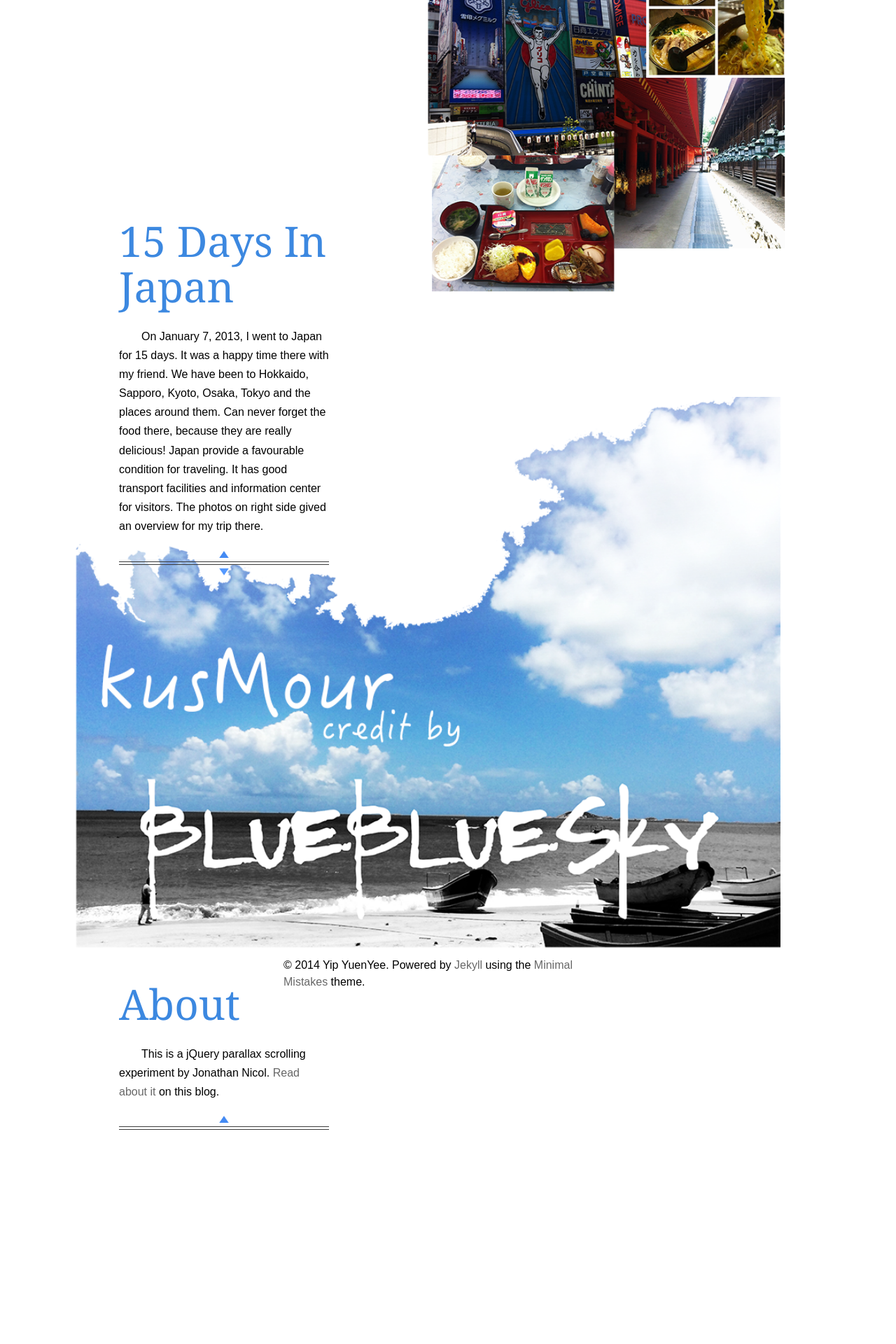
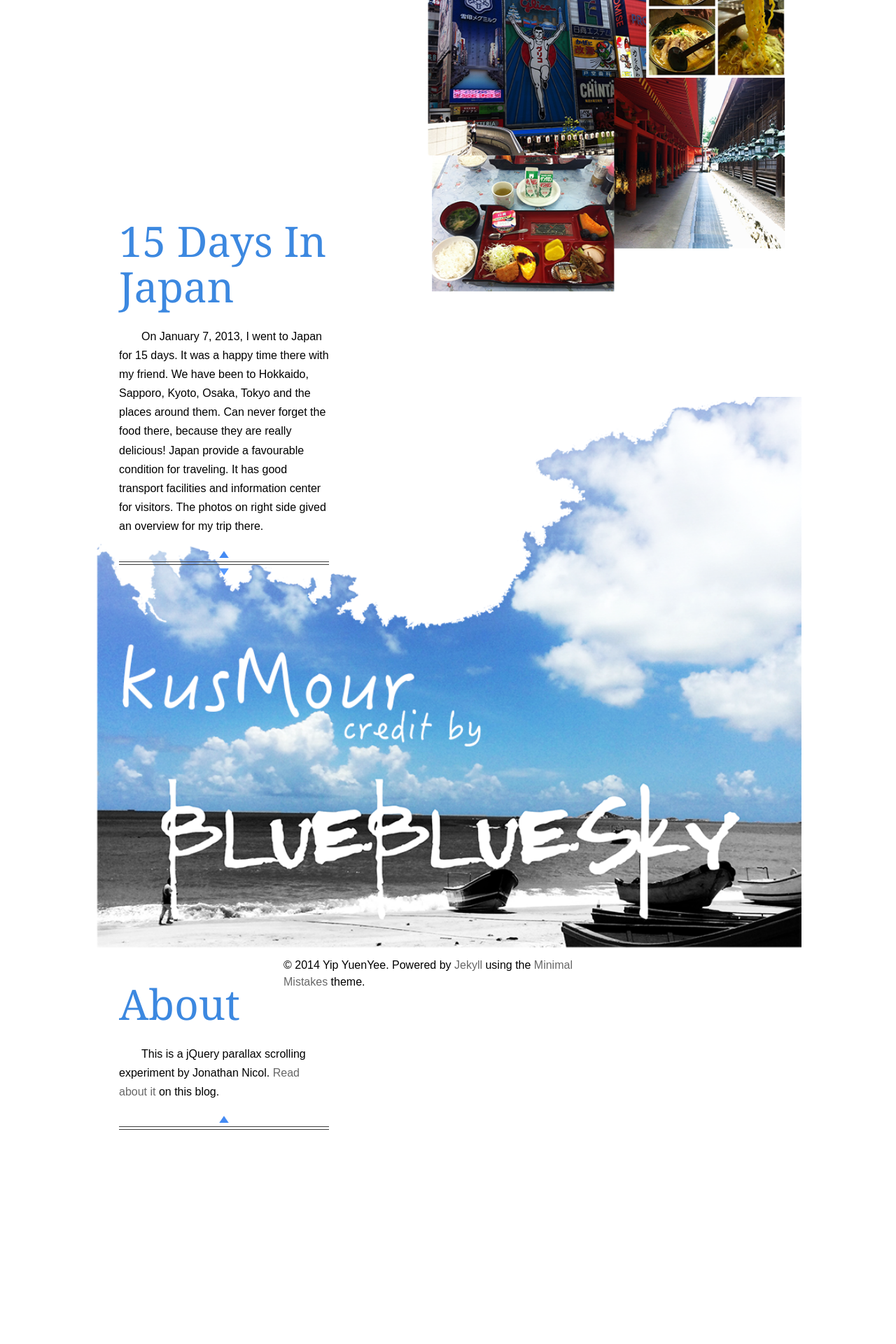
Before and after one commit to kusmour/blog_jekyll, a Jekyll site: the page built from horizon.html, in a window 1280 px wide. Shown: the part 2133-4053 px from the top of the page at 70% size. Built offline with Jekyll 4.4.1, drawn with Linux system fonts in a browser that asks for light colours.

Commit message:
modify horizon page

```diff
--- a/style/horizon.css
+++ b/style/horizon.css
@@ -274,7 +274,7 @@ nav.next-prev {
 	#bg3-4 {
 		position: absolute;
 		top: 2700px;
-		left: -155px;
+		left: -125px;
 		}
 
 .footer_wrap1 {
```
